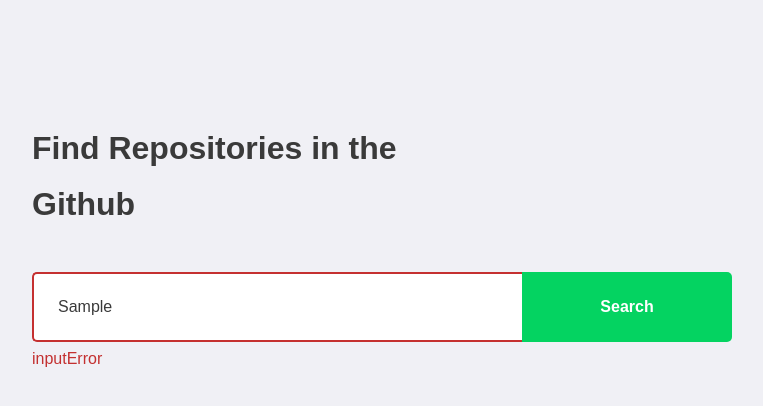
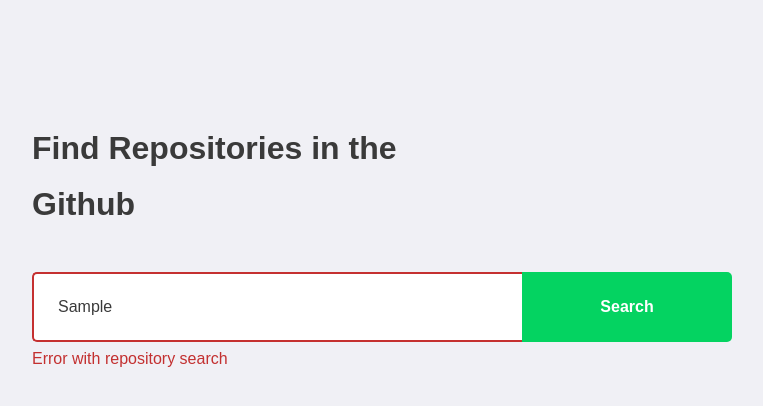
Before and after one commit to juliherms/reactdashboard, a React (Create React App) app: page / in a window 1280 px wide. Both pictures are taken after typing "Sample" into the empty fields and a click on the button "Search". Shown: the top 406 px of the page, without its empty margins (148-911 px from the left). Built offline with nearby package versions, Linux system fonts and the light colour scheme; no server answers.

Commit message:
implement form hasError with css

```diff
--- a/src/pages/dashboard/index.tsx
+++ b/src/pages/dashboard/index.tsx
@@ -49,7 +49,7 @@
             setNewRepo('');
             setInputError('');
         } catch (err){
-            setInputError('Erro with repository search');
+            setInputError('Error with repository search');
         }
     }
 
@@ -64,7 +64,7 @@
                 <button type="submit">Search</button>
             </Form>
 
-        {inputError && <Error>inputError</Error>}
+        {inputError && <Error>{inputError}</Error>}
 
             <Repositories>
                 {repositories.map(repository => (
```
